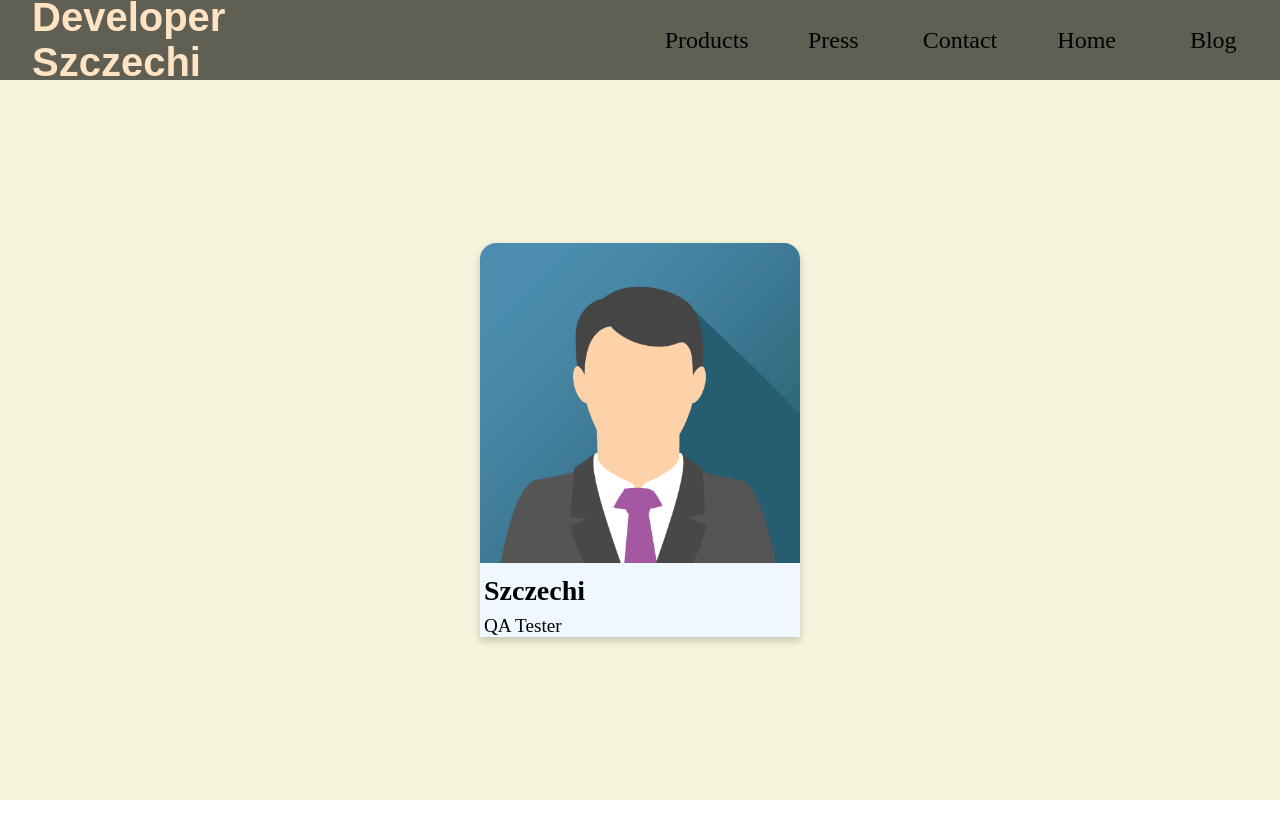
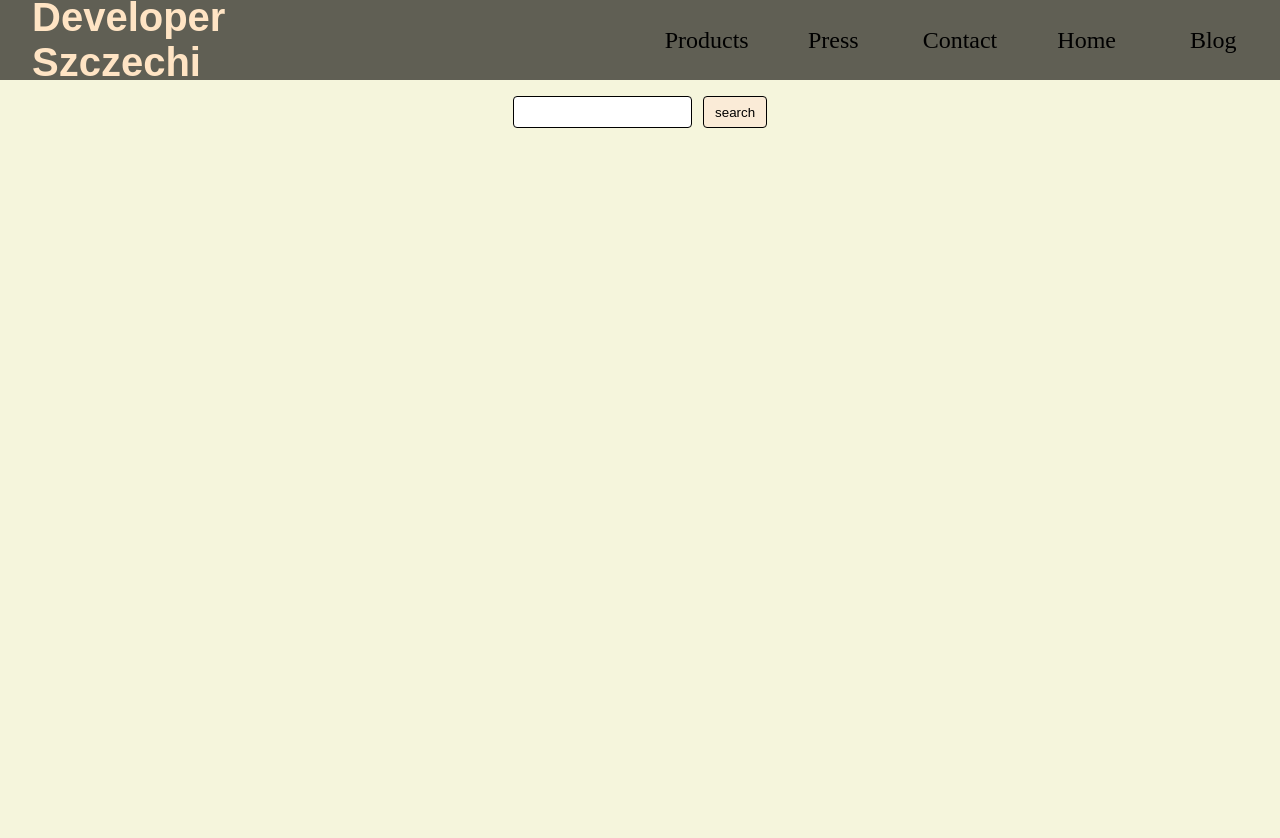
Before and after one commit to szczechurek/self-development, a plain HTML site: page Main_page/index.html in a window 1280 px wide. Before the commit the page ends 800 px from the top, so only its background shows below. Drawn offline with Linux system fonts and the light colour scheme.

Commit message:
add input and button, style input and button, add fuction to input and button

```diff
--- a/Main_page/card.css
+++ b/Main_page/card.css
@@ -1,13 +1,6 @@
 * {
   padding: 0;
   margin: 0;
-}
-
-.wrapper {
-  background-color: beige;
-  min-height: 100vh;
-  display: grid;
-  place-items: center;
 }
 
 .card {
--- a/Main_page/index.html
+++ b/Main_page/index.html
@@ -25,8 +25,11 @@
           </ul>
         </div>
       </nav>
+      <div class="search-container">
+        <input class="search-bar" type="type" />
+        <button class="button" type="button">search</button>
+      </div>
       <div class="app-container"></div>
-      <!-- <button id="button">Profile card</button> -->
     </div>
   </body>
 </html>
--- a/Main_page/index.js
+++ b/Main_page/index.js
@@ -1,10 +1,6 @@
-const cardTemplate = ` <div class="card">
-<img class="avatar" src="avatar.png" alt="avatar" />
-<div>
-  <h3 class="name">Szczechi</h3>
-  <p class="job">QA Tester</p>
-</div>
-</div>`;
+const input = document.querySelector(".search-bar");
+
+const button = document.querySelector(".button");
 
 const wrapper = document.querySelector(".app-container");
 
@@ -12,4 +8,25 @@ const main = () => {
   wrapper.innerHTML = cardTemplate;
 };
 
-main();
+const createCard = (text) => {
+  const cardTemplate = ` <div class="card">
+  <img class="avatar" src="avatar.png" alt="avatar" />
+  <div>
+    <h3 class="name">Szczechi</h3>
+    <p class="job">${text}</p>
+  </div>
+  </div>`;
+  wrapper.innerHTML = cardTemplate;
+};
+
+let text = "";
+
+input.addEventListener("input", (event) => {
+  text = event.target.value;
+  console.log(text);
+});
+
+button.addEventListener("click", (event) => {
+  createCard(text);
+  console.log(event.target);
+});
--- a/Main_page/style.css
+++ b/Main_page/style.css
@@ -68,12 +68,30 @@ li:hover {
   place-items: center;
 }
 
-/* #button {
-  height: 2.5rem;
-  width: 7rem;
+.search-container {
+  background-color: beige;
+  display: flex;
+  justify-content: center;
+  align-items: center;
+  gap: 0.7rem;
+  padding-top: 1rem;
+}
+
+.button {
+  height: 2rem;
+  width: 4rem;
+  cursor: pointer;
   background-color: antiquewhite;
   border-radius: 0.25rem;
   border-width: 0.1rem;
   border-style: solid;
   border-color: black;
-} */
+}
+
+.search-bar {
+  height: 2rem;
+  border-radius: 0.25rem;
+  border-width: 0.1rem;
+  border-style: solid;
+  border-color: black;
+}
```
